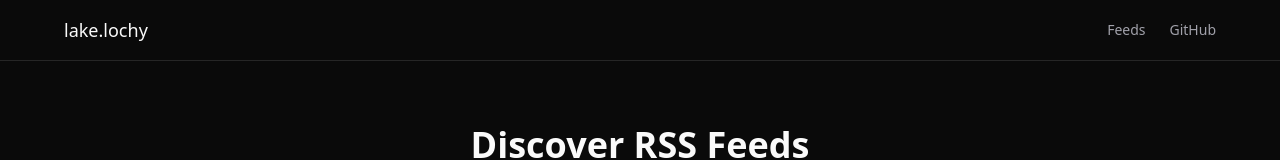
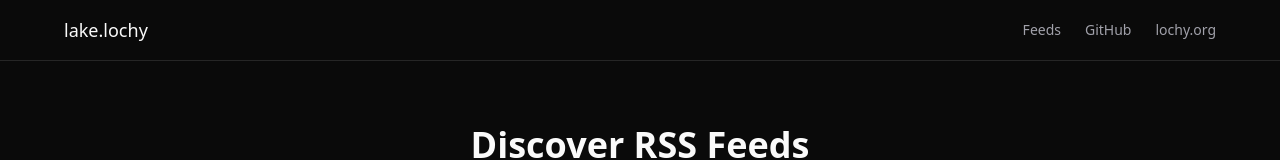
Before and after one commit to pinepair/lake, a SvelteKit app in the folder apps/site/: page / in a window 1280 px wide. Shown: the top 160 px of the page. Built offline with nearby package versions, Linux system fonts and the light colour scheme.

Commit message:
Update GitHub link and add lochy.org link in layout

```diff
--- a/apps/site/src/routes/+layout.svelte
+++ b/apps/site/src/routes/+layout.svelte
@@ -16,7 +16,8 @@
 			<a href={resolve('/')} class="text-lg font-medium">lake.lochy</a>
 			<div class="flex items-center gap-6 text-sm text-(--text-muted)">
 				<a href={resolve('/')} class="hover:text-white">Feeds</a>
-				<a href="https://github.com" target="_blank" rel="noopener" class="hover:text-white">GitHub</a>
+				<a href="https://github.com/pinepair/lake" target="_blank" rel="noopener" class="hover:text-white">GitHub</a>
+				<a href="https://www.lochy.org" target="_blank" rel="noopener" class="hover:text-white">lochy.org</a>
 			</div>
 		</nav>
 	</header>
```
